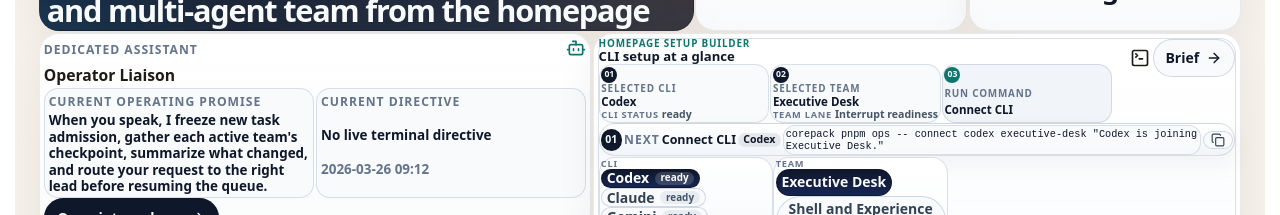
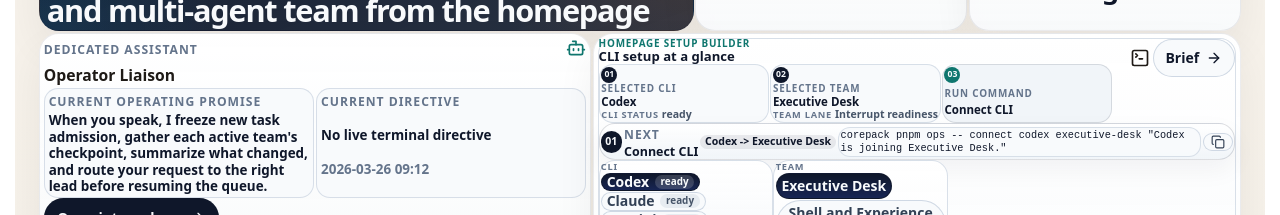
Before and after one commit to GongJae00/research-pages, a Next.js app in the folder apps/web/: page /en in a window 1280 px wide. Shown: the part 1640-1855 px from the top of the page. Built offline with nearby package versions, Linux system fonts and the light colour scheme; no server answers.

Commit message:
Autonomy batch 1602: shell-experience

```diff
--- a/apps/web/src/components/homepage-agent-control-section.module.css
+++ b/apps/web/src/components/homepage-agent-control-section.module.css
@@ -679,23 +679,30 @@
   flex-wrap: wrap;
 }
 
+.nextCommandCopy {
+  display: grid;
+  gap: 0.02rem;
+  min-width: 0;
+}
+
 .nextCommandLead strong {
   color: #0f172a;
   font-size: 0.78rem;
   line-height: 1.1;
 }
 
-.nextCommandTarget {
+.nextCommandRoute {
   display: inline-flex;
   align-items: center;
   min-width: 0;
-  padding: 0.08rem 0.34rem;
+  padding: 0.08rem 0.3rem;
   border-radius: 999px;
   background: rgba(15, 23, 42, 0.08);
   color: #0f172a;
   font-size: 0.66rem;
   font-weight: 700;
   line-height: 1.1;
+  overflow-wrap: anywhere;
 }
 
 .nextCommandMain code {
--- a/apps/web/src/components/homepage-agent-control-section.tsx
+++ b/apps/web/src/components/homepage-agent-control-section.tsx
@@ -330,7 +330,8 @@ export function HomepageAgentControlSection({
   });
   const nextSetupCommand = setupCommandCards.find((item) => item.kind === nextCommandKind) ?? null;
   const setupFlowSteps = getSetupFlowSteps(locale);
-  const setupFlowSummary = `${getSetupFlowLabel(locale)}: ${setupFlowSteps.join(" -> ")}`;
+  const setupSelectionSummary =
+    selectedProvider && selectedTeam ? `${selectedProvider.label} -> ${selectedTeam.name}` : null;
   const copyCommand = async (kind: "connect" | "assign") => {
     const value =
       kind === "connect" ? setupManifest?.commands.connect ?? "" : setupManifest?.commands.assign ?? "";
@@ -433,8 +434,8 @@ export function HomepageAgentControlSection({
                     <strong>{nextSetupCommand?.title ?? copy.setupCommand}</strong>
                   </span>
                 </div>
-                <p className={styles.setupFlowSummary} title={setupFlowSummary}>
-                  {setupFlowSummary}
+                <p className={styles.setupFlowSummary} title={getSetupFlowLabel(locale)}>
+                  {setupFlowSteps.join(" -> ")}
                 </p>
               </div>
               <div className={styles.setupHeaderActions}>
@@ -454,13 +455,13 @@ export function HomepageAgentControlSection({
               <div className={styles.nextCommandStrip}>
                 <div className={styles.nextCommandLead}>
                   <span className={styles.commandStep}>{nextSetupCommand.step}</span>
-                  <span className={styles.metaLabel}>{copy.nextActionLabel}</span>
-                  <strong>{nextSetupCommand.title}</strong>
-                  <span className={styles.nextCommandTarget}>
-                    {nextSetupCommand.kind === "connect"
-                      ? selectedProvider?.label ?? "-"
-                      : selectedTeam?.name ?? "-"}
-                  </span>
+                  <div className={styles.nextCommandCopy}>
+                    <span className={styles.metaLabel}>{copy.nextActionLabel}</span>
+                    <strong>{nextSetupCommand.title}</strong>
+                  </div>
+                  {setupSelectionSummary ? (
+                    <span className={styles.nextCommandRoute}>{setupSelectionSummary}</span>
+                  ) : null}
                 </div>
                 <div className={styles.nextCommandMain}>
                   <code>{nextSetupCommand.command}</code>
```
